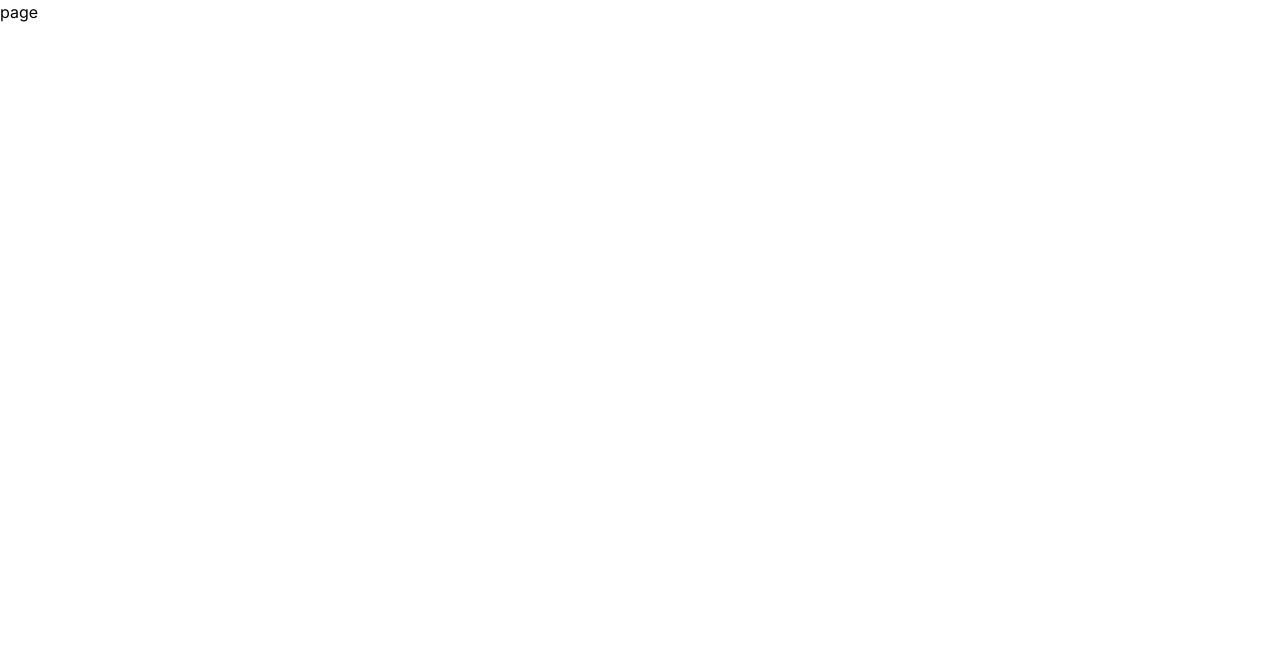
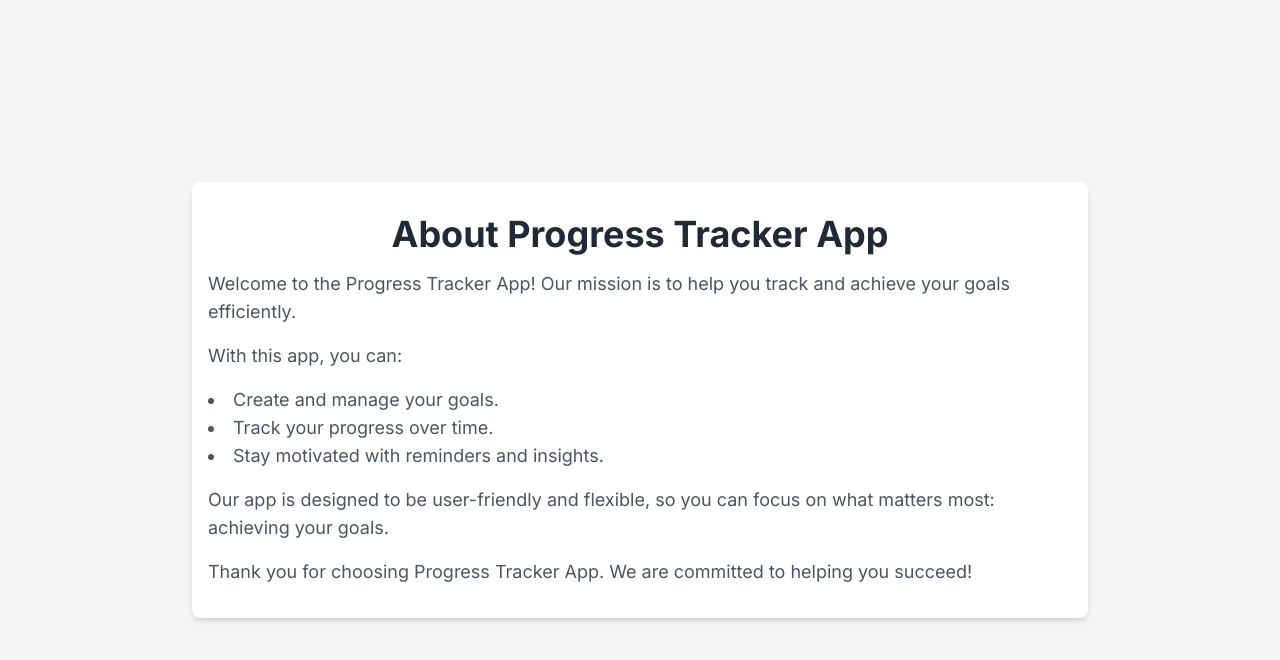
Before and after one commit to Armin-Duric/Progress-Tracker, a Next.js app: page /about in a window 1280 px wide. Shown: the top 660 px of the page. Built offline with nearby package versions, Linux system fonts and the light colour scheme.

Commit message:
Add an about page

```diff
--- a/app/about/page.tsx
+++ b/app/about/page.tsx
@@ -1,7 +1,33 @@
 import React from "react";
 
-const page = () => {
-  return <div>page</div>;
+const About: React.FC = () => {
+  return (
+    <div className="min-h-screen bg-gray-100 flex flex-col items-center justify-center">
+      <div className="max-w-4xl w-full px-4 py-8 bg-white shadow-md rounded-lg">
+        <h1 className="text-4xl font-bold text-center text-gray-800 mb-4">
+          About Progress Tracker App
+        </h1>
+        <p className="text-lg text-gray-600 mb-4">
+          Welcome to the Progress Tracker App! Our mission is to help you track
+          and achieve your goals efficiently.
+        </p>
+        <p className="text-lg text-gray-600 mb-4">With this app, you can:</p>
+        <ul className="list-disc list-inside text-lg text-gray-600 mb-4">
+          <li>Create and manage your goals.</li>
+          <li>Track your progress over time.</li>
+          <li>Stay motivated with reminders and insights.</li>
+        </ul>
+        <p className="text-lg text-gray-600 mb-4">
+          Our app is designed to be user-friendly and flexible, so you can focus
+          on what matters most: achieving your goals.
+        </p>
+        <p className="text-lg text-gray-600">
+          Thank you for choosing Progress Tracker App. We are committed to
+          helping you succeed!
+        </p>
+      </div>
+    </div>
+  );
 };
 
-export default page;
+export default About;
--- a/app/layout.tsx
+++ b/app/layout.tsx
@@ -5,8 +5,7 @@ import "./globals.css";
 const inter = Inter({ subsets: ["latin"] });
 
 export const metadata: Metadata = {
-  title: "Create Next App",
-  description: "Generated by create next app",
+  title: "Progress Tracker",
 };
 
 export default function RootLayout({
```
